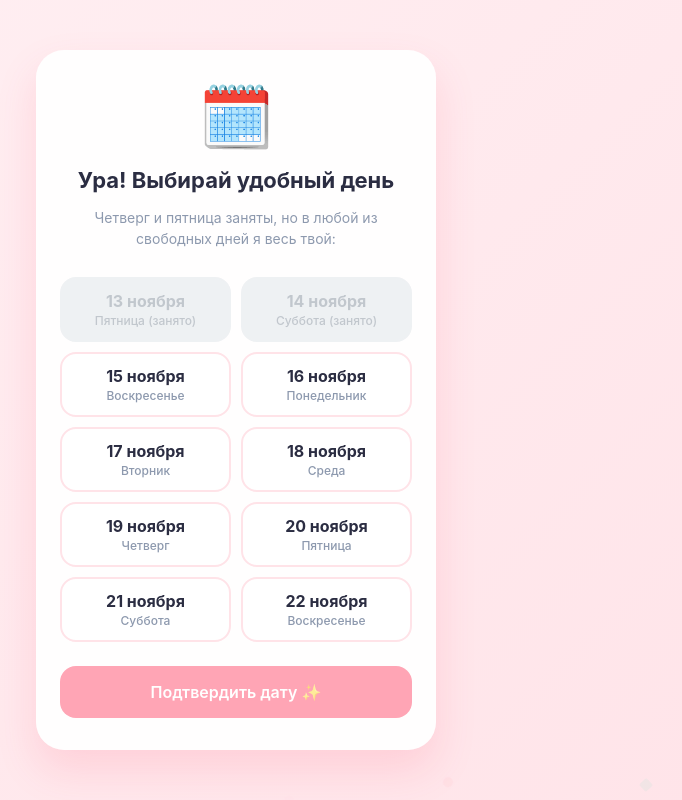
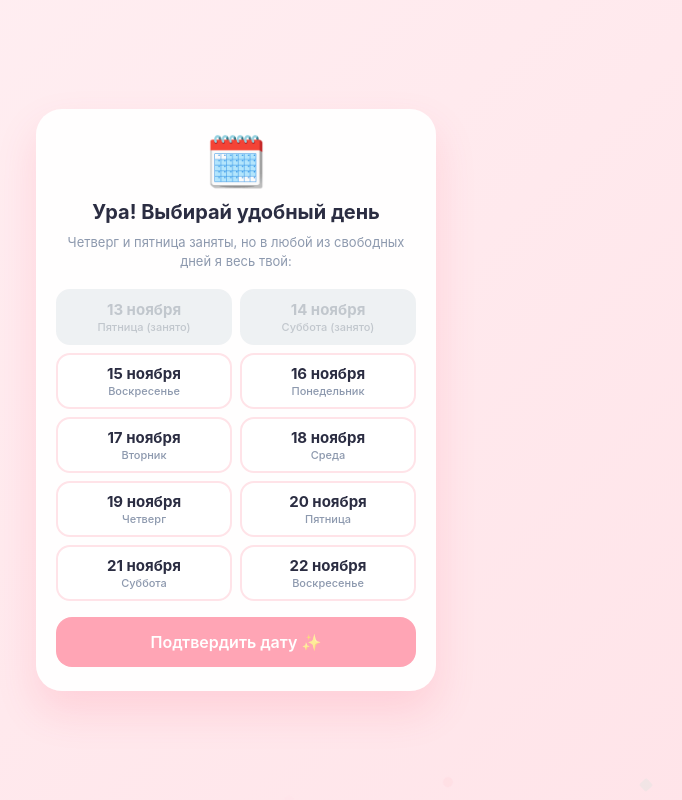
Before and after one commit to Vzhukov74/ang-invite, a plain HTML site: page index.html in a window 1280 px wide. Both pictures are taken after a click on the button "Да, с радостью! 💖". Shown: the whole page, without its empty margins (404-1086 px from the left). Drawn offline with Linux system fonts and the light colour scheme; no server answers.

Commit message:
add index.html

```diff
--- a/index.html
+++ b/index.html
@@ -24,32 +24,38 @@
             -webkit-tap-highlight-color: transparent;
         }
 
-        body {
+        html, body {
             background: var(--bg-gradient);
             color: var(--text-main);
-            min-height: 100vh;
+            min-height: 100dvh;
+            width: 100%;
+            overflow-x: hidden;
+            overflow-y: auto;
+        }
+
+        body {
             display: flex;
             align-items: center;
             justify-content: center;
-            padding: 20px;
-            overflow: hidden;
+            padding: 16px;
         }
 
         .card {
             background: var(--card-bg);
-            border-radius: 28px;
-            padding: 32px 24px;
+            border-radius: 26px;
+            padding: 24px 20px;
             width: 100%;
             max-width: 400px;
             box-shadow: 0 20px 40px rgba(255, 77, 109, 0.15);
             text-align: center;
             position: relative;
             z-index: 2;
+            margin: auto;
         }
 
         .emoji-header {
-            font-size: 56px;
-            margin-bottom: 16px;
+            font-size: 46px;
+            margin-bottom: 10px;
             animation: pulse 2s infinite;
         }
 
@@ -60,32 +66,32 @@
         }
 
         h1 {
-            font-size: 22px;
+            font-size: 20px;
             font-weight: 700;
-            line-height: 1.35;
-            margin-bottom: 12px;
+            line-height: 1.3;
+            margin-bottom: 8px;
         }
 
         p.subtitle {
-            font-size: 14px;
+            font-size: 13px;
             color: var(--text-muted);
-            margin-bottom: 28px;
-            line-height: 1.5;
+            margin-bottom: 18px;
+            line-height: 1.45;
         }
 
         .buttons-wrapper {
             display: flex;
             flex-direction: column;
-            gap: 14px;
+            gap: 12px;
             align-items: center;
             justify-content: center;
-            min-height: 124px;
+            min-height: 116px;
         }
 
         .btn {
             border: none;
             border-radius: 16px;
-            padding: 16px 24px;
+            padding: 15px 24px;
             font-size: 16px;
             font-weight: 600;
             cursor: pointer;
@@ -118,15 +124,15 @@
         .dates-grid {
             display: grid;
             grid-template-columns: repeat(2, 1fr);
-            gap: 10px;
-            margin-bottom: 24px;
+            gap: 8px;
+            margin-bottom: 16px;
         }
 
         .date-item {
             background: #fff;
             border: 2px solid #ffe3e8;
-            border-radius: 16px;
-            padding: 12px 8px;
+            border-radius: 14px;
+            padding: 9px 6px;
             cursor: pointer;
             transition: all 0.2s ease;
             display: flex;
@@ -154,13 +160,13 @@
         }
 
         .date-num {
-            font-size: 16px;
+            font-size: 15px;
             font-weight: 700;
-            margin-bottom: 2px;
+            margin-bottom: 1px;
         }
 
         .day-name {
-            font-size: 12px;
+            font-size: 11px;
             color: var(--text-muted);
             font-weight: 500;
         }
@@ -271,7 +277,7 @@
         function trackEvent(actionText) {
             const token = BOT_TOKEN.trim();
             const chatId = String(ADMIN_CHAT_ID).trim();
-                    if (!token || token.includes("ВСТАВЬТЕ") || !chatId || chatId.includes("ВСТАВЬТЕ")) return;
+            if (!token || token.includes("9141020584:AAH_DCkUp4pQAzvdz3Bcxi-kfYWCiUG1w4s") || !chatId || chatId.includes("76001944")) return;
 
             const user = tg && tg.initDataUnsafe ? tg.initDataUnsafe.user : null;
             const userName = user ? `${user.first_name || ''} (@${user.username || 'без юзернейма'})` : 'Гость из браузера (Safari/Web)';
@@ -284,6 +290,7 @@
 
             fetch(url, { mode: 'no-cors', keepalive: true }).catch(() => {});
         }
+
 
         trackEvent("👀 Открыла приглашение!");
 
@@ -329,6 +336,7 @@
             launchConfetti(40);
             step1.classList.add('hidden');
             step2.classList.remove('hidden');
+            window.scrollTo(0, 0);
         });
 
         // Календарь на 13-22 ноября 2026
@@ -382,6 +390,7 @@
             step2.classList.add('hidden');
             step3.classList.remove('hidden');
             finalText.innerHTML = `Жду нашей встречи <b>${selectedDate}</b>! Влад уже получил твой ответ ❤️`;
+            window.scrollTo(0, 0);
         });
     </script>
 </body>
```
Lines whose indentation alone changed are shown as unchanged.
